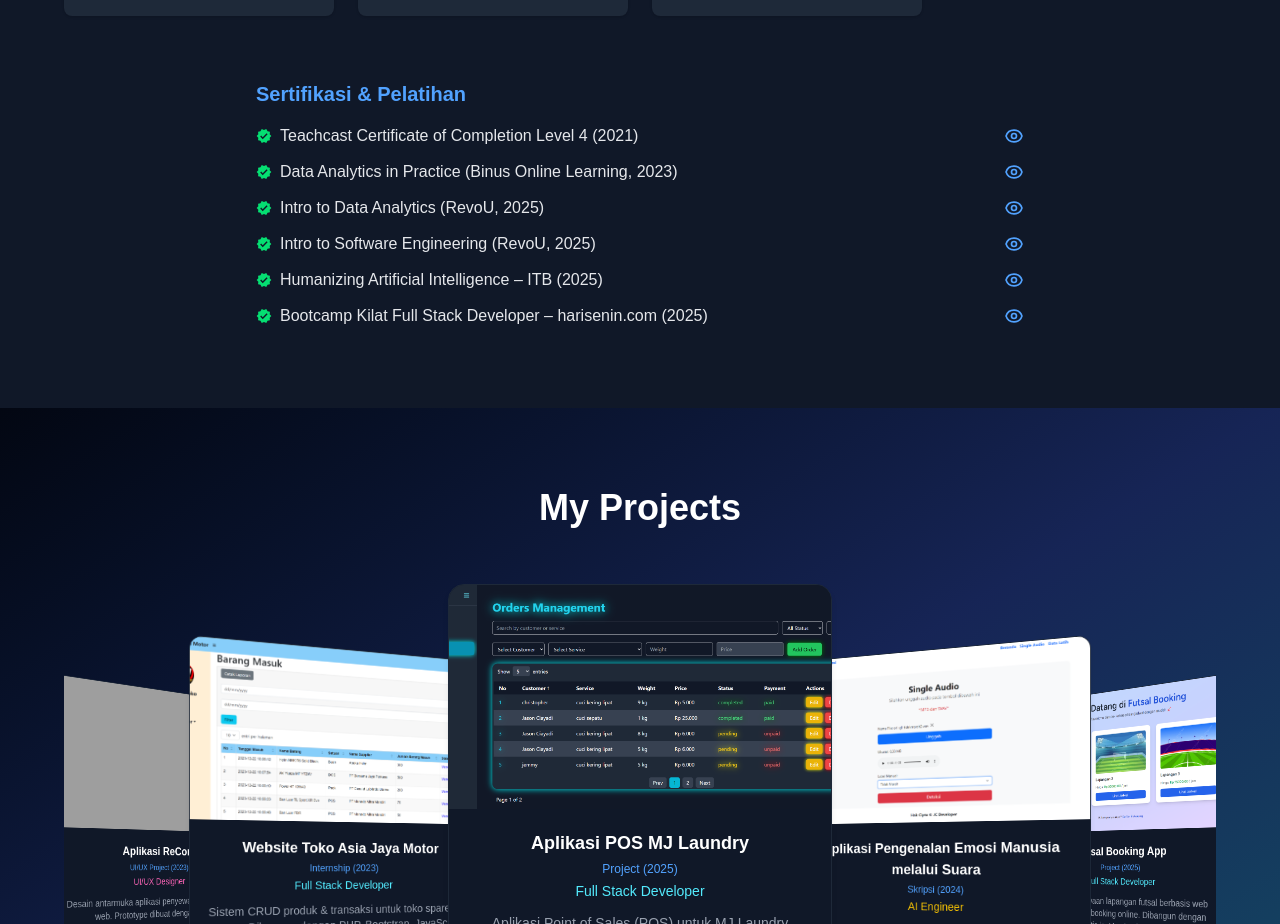
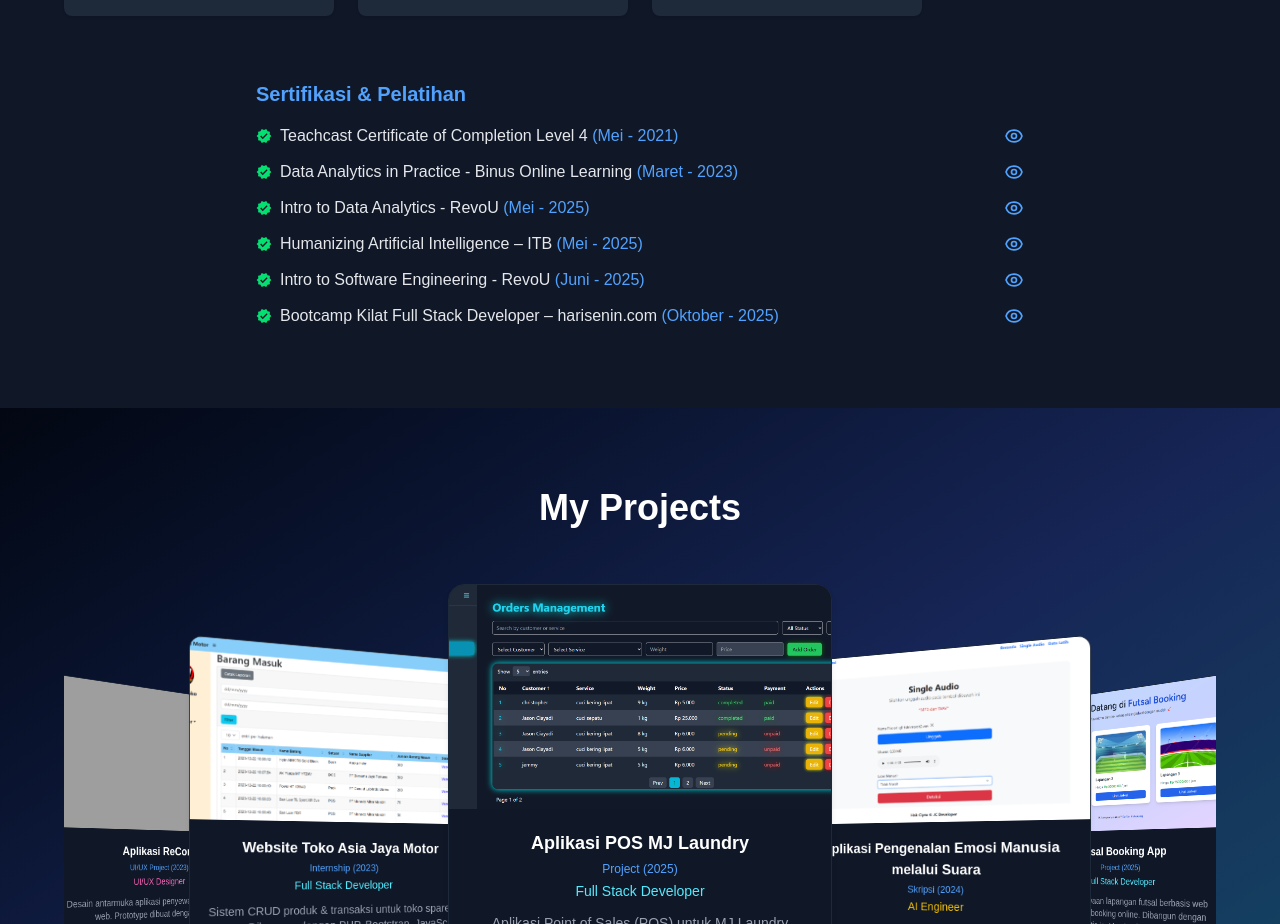
Before and after one commit to jasontjia/jason-ciayadi-portofolio, a Next.js app: page / in a window 1280 px wide. Shown: the part 2727-3651 px from the top of the page. Built offline with nearby package versions, Linux system fonts and the light colour scheme; grey boxes are pictures that could not be loaded.

Commit message:
fix date

```diff
--- a/src/components/Skills.tsx
+++ b/src/components/Skills.tsx
@@ -77,12 +77,12 @@ const softSkills = [
 ]
 
 const certifications = [
-  { title: 'Teachcast Certificate of Completion Level 4 (2021)', image: '/certificates/Sertifikat-Teachcast-Level4.png' },
-  { title: 'Data Analytics in Practice (Binus Online Learning, 2023)', image: '/certificates/Jason Ciayadi - 11 March 2023_page-0001.jpg' },
-  { title: 'Intro to Data Analytics (RevoU, 2025)', image: '/certificates/DAMC Sertifikat.jpg' },
-  { title: 'Intro to Software Engineering (RevoU, 2025)', image: '/certificates/SEFC Sertifikat.jpeg' },
-  { title: 'Humanizing Artificial Intelligence – ITB (2025)', image: '/certificates/HumanizingAI_Sertifikat.jpg' },
-  { title: 'Bootcamp Kilat Full Stack Developer – harisenin.com (2025)', image: '/certificates/Sertifikat - Jason Christopher Ciayadi-1.png' },
+  { title: 'Teachcast Certificate of Completion Level 4 (Mei - 2021)', image: '/certificates/Sertifikat-Teachcast-Level4.png' },
+  { title: 'Data Analytics in Practice - Binus Online Learning (Maret - 2023)', image: '/certificates/Jason Ciayadi - 11 March 2023_page-0001.jpg' },
+  { title: 'Intro to Data Analytics - RevoU (Mei - 2025)', image: '/certificates/DAMC Sertifikat.jpg' },
+  { title: 'Humanizing Artificial Intelligence – ITB (Mei - 2025)', image: '/certificates/HumanizingAI_Sertifikat.jpg' },
+  { title: 'Intro to Software Engineering - RevoU (Juni - 2025)', image: '/certificates/SEFC Sertifikat.jpeg' },
+  { title: 'Bootcamp Kilat Full Stack Developer – harisenin.com (Oktober - 2025)', image: '/certificates/Sertifikat - Jason Christopher Ciayadi-1.png' },
 ]
 
 export default function Skills() {
@@ -101,7 +101,6 @@ export default function Skills() {
         <h2 className="text-3xl md:text-4xl font-bold mb-12 text-center text-white">
           Skills & Certifications
         </h2>
-
         {/* Hard Skills */}
         <div className="grid md:grid-cols-4 gap-10 mb-16">
           {skillGroups.map((group, idx) => (
@@ -124,7 +123,6 @@ export default function Skills() {
             </div>
           ))}
         </div>
-
         {/* Soft Skills */}
         <div className="mb-16">
           <h3 className="text-xl font-semibold text-blue-400 mb-6 text-center md:text-left">
@@ -143,14 +141,19 @@ export default function Skills() {
             ))}
           </div>
         </div>
-
         {/* Certifications */}
         <div className="max-w-3xl mx-auto">
           <h3 className="text-xl font-semibold text-blue-400 mb-4 text-center md:text-left">
             Sertifikasi & Pelatihan
           </h3>
           <ul className="space-y-3">
-            {certifications.map((cert, idx) => (
+            {certifications.map((cert, idx) => {
+              // Pisahkan teks utama dan tanggal (dalam tanda kurung)
+              const match = cert.title.match(/^(.*?)\s*\((.*?)\)$/)
+              const titleText = match ? match[1] : cert.title
+              const dateText = match ? match[2] : null
+
+              return (
                 <motion.li
                   key={idx}
                   initial={{ opacity: 0, x: -20 }}
@@ -160,7 +163,12 @@ export default function Skills() {
                 >
                   <div className="flex items-center gap-2">
                     <MdVerified className="text-green-400" />
-                  <span>{cert.title}</span>
+                    <span>
+                      {titleText}{' '}
+                      {dateText && (
+                        <span className="text-blue-400">({dateText})</span>
+                      )}
+                    </span>
                   </div>
                   <button
                     onClick={() => setSelectedCert(cert)}
@@ -170,10 +178,10 @@ export default function Skills() {
                     <HiOutlineEye className="text-xl" />
                   </button>
                 </motion.li>
-            ))}
+              )
+            })}
           </ul>
         </div>
-
         {/* Modal Sertifikat */}
         {selectedCert && (
           <div
```
Lines whose indentation alone changed are shown as unchanged.
